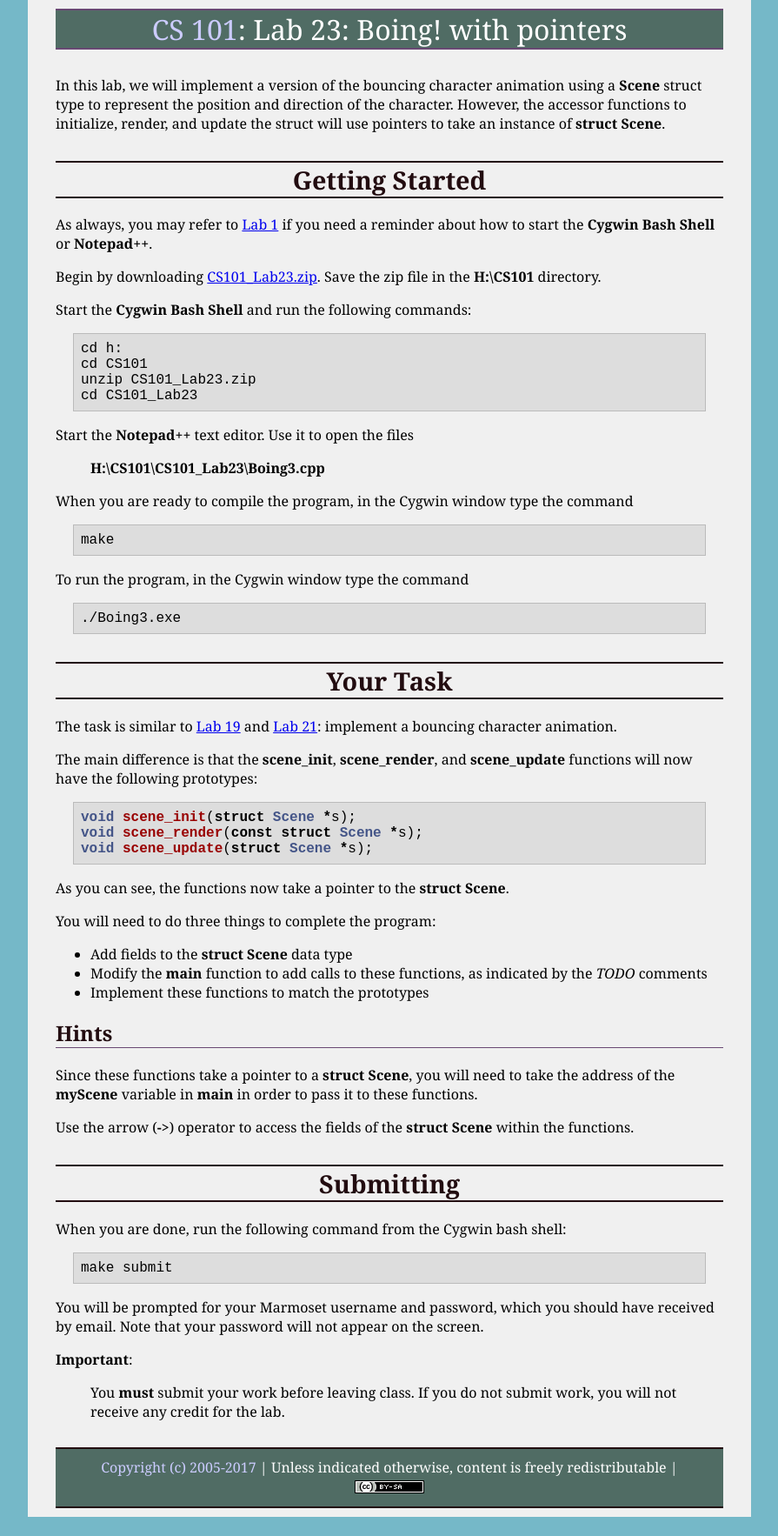
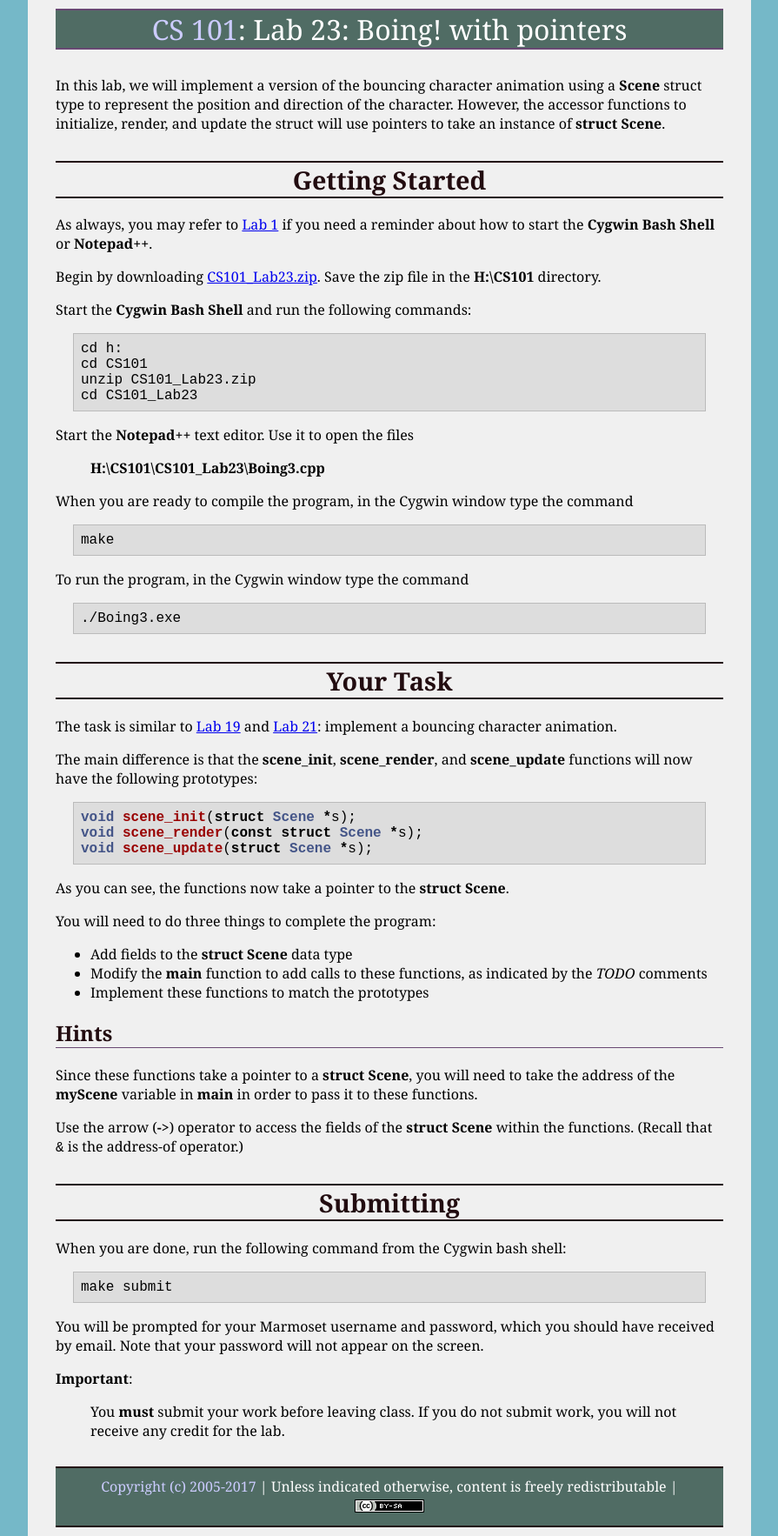
Before and after one commit to ycpcs/cs101-spring2017, a Jekyll site: the page built from labs/lab23.md, in a window 1280 px wide. Shown: the whole page at 87% size, without its empty margins (192-1087 px from the left). Built offline with Jekyll 4.4.1, drawn with Linux system fonts in a browser that asks for light colours; before the commit the page ends 1744 px from its top, so only the background shows below that.

Commit message:
hint about address-of operator

```diff
--- a/labs/lab23.md
+++ b/labs/lab23.md
@@ -57,7 +57,7 @@ Hints
 
 Since these functions take a pointer to a **struct Scene**, you will need to take the address of the **myScene** variable in **main** in order to pass it to these functions.
 
-Use the arrow (**-\>**) operator to access the fields of the **struct Scene** within the functions.
+Use the arrow (**-\>**) operator to access the fields of the **struct Scene** within the functions.  (Recall that `&` is the address-of operator.)
 
 Submitting
 ==========
```
